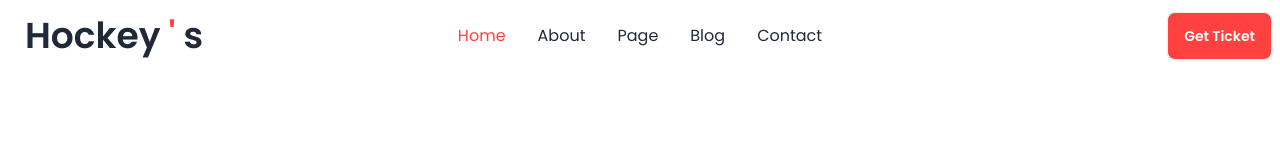
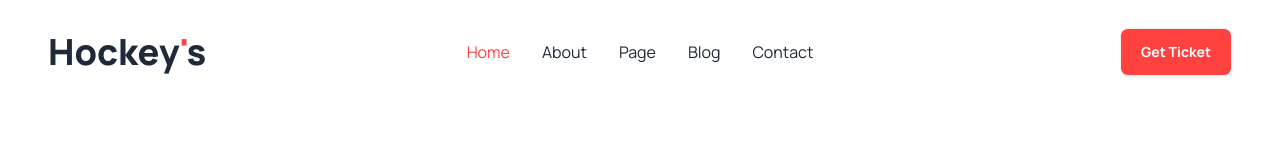
Before and after one commit to Oviweb684/assignment3, a plain HTML site: page index.html in a window 1280 px wide. Drawn offline with nearby package versions, Linux system fonts and the light colour scheme.

Commit message:
navbar final touch

```diff
--- a/index.html
+++ b/index.html
@@ -9,7 +9,7 @@
     <script src="https://cdn.tailwindcss.com"></script>
     <link rel="preconnect" href="https://fonts.googleapis.com">
     <link rel="preconnect" href="https://fonts.gstatic.com" crossorigin>
-    <link href="https://fonts.googleapis.com/css2?family=Poppins:wght@400;600;700&display=swap" rel="stylesheet">
+    <link href="https://fonts.googleapis.com/css2?family=Manrope:wght@400;500;700;800&display=swap" rel="stylesheet">
     <!--custom tailwind style-->
     <script>
         tailwind.config = {
@@ -24,15 +24,15 @@
         }
     </script>
     <style>
-        .font-poppins {
-            font-family: 'Poppins', sans-serif;
+        .font-Manrope {
+            font-family: 'Manrope', sans-serif;
         }
     </style>
 
 </head>
 
-<body class="font-poppins">
-    <header class="md: mx-auto">
+<body class="font-Manrope">
+    <header class="md:container md:mx-auto p-4 lg:px-10">
         <nav>
             <div class="navbar bg-base-100">
                 <div class=" navbar-start">
@@ -53,7 +53,7 @@
                             <li><a>Contact</a></li>
                         </ul>
                     </div>
-                    <a class="btn btn-ghost text-4xl">Hockey<span class="text-[#FF4240]">'</span>s</a>
+                    <a class="text-4xl font-extrabold">Hockey<span class="text-[#FF4240]">'</span>s</a>
                 </div>
                 <div class="navbar-center hidden lg:flex">
                     <ul class="menu menu-horizontal text-base px-1">
@@ -65,12 +65,12 @@
                     </ul>
                 </div>
                 <div class="navbar-end">
-                    <a class="btn  bg-bike-primary text-white">Get Ticket</a>
+                    <a class="btn px-5 bg-bike-primary text-white font-bold ">Get Ticket</a>
                 </div>
             </div>
         </nav>
     </header>
-    <main>
+    <main class="md:container md:mx-auto p-4 lg:px-10">
 
     </main>
     <footer>
```
